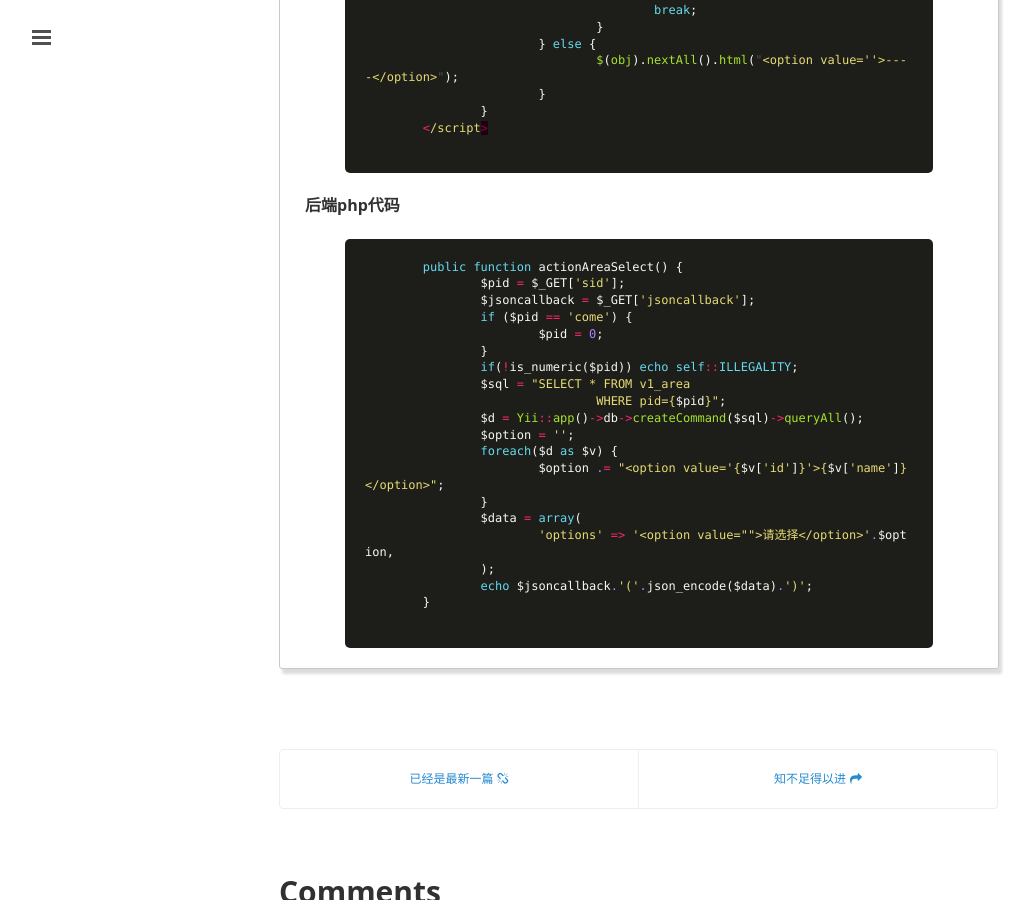
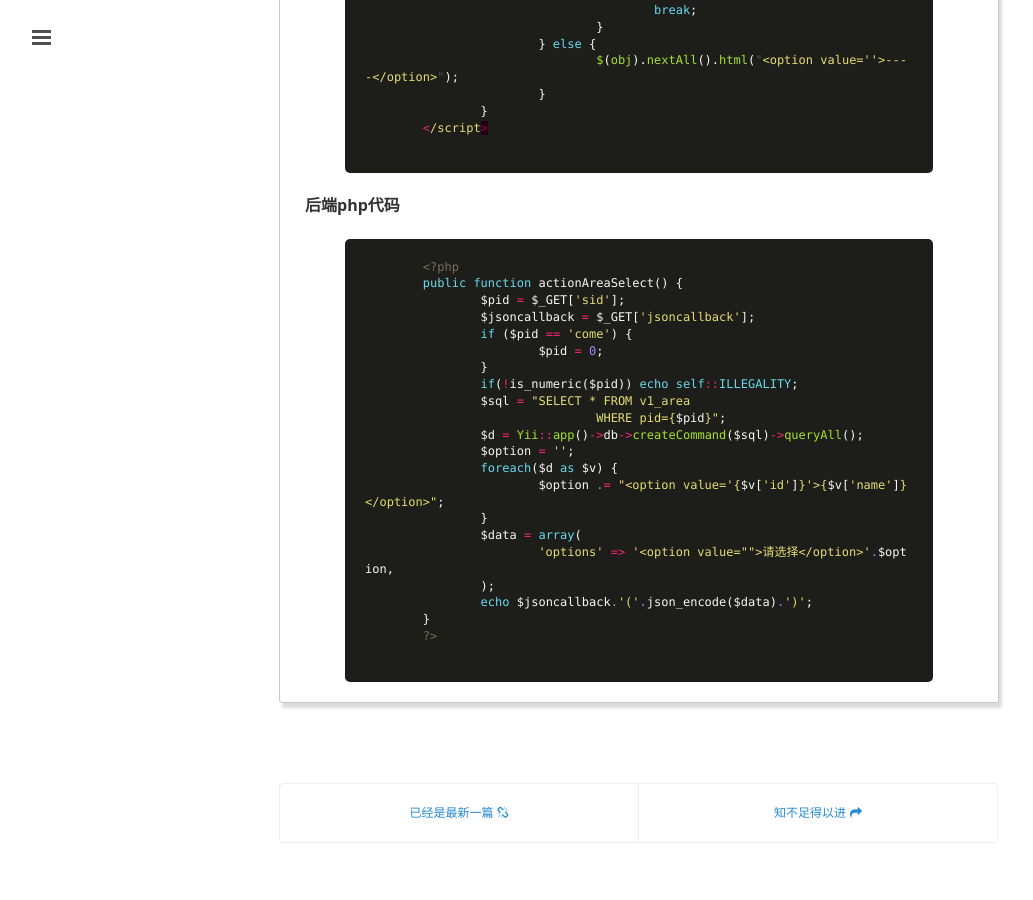
Before and after one commit to hippoboy/hippoboy.github.io, a Jekyll site: the page built from _posts/2015-06-12-省市区联动.md, in a window 1280 px wide and 900 px high, scrolled down 2801 px. Shown: the whole window, without its empty margins (1-1034 px from the left). Built offline with Jekyll 4.4.1, drawn with Linux system fonts in a browser that asks for light colours; Markdown is read by kramdown in place of the engine named in the settings.

Commit message:
修正代码高亮

```diff
--- a/_posts/2015-06-12-省市区联动.md
+++ b/_posts/2015-06-12-省市区联动.md
@@ -130,6 +130,7 @@ tag: php
 	{% endhighlight %}
 ####后端php代码
 	{% highlight php %}
+	<?php
 	public function actionAreaSelect() {
 		$pid = $_GET['sid'];
 		$jsoncallback = $_GET['jsoncallback'];
@@ -149,4 +150,5 @@ tag: php
 		);
 		echo $jsoncallback.'('.json_encode($data).')';
 	}
-	 {% endhighlight %}
+	?>
+	{% endhighlight %}
```
